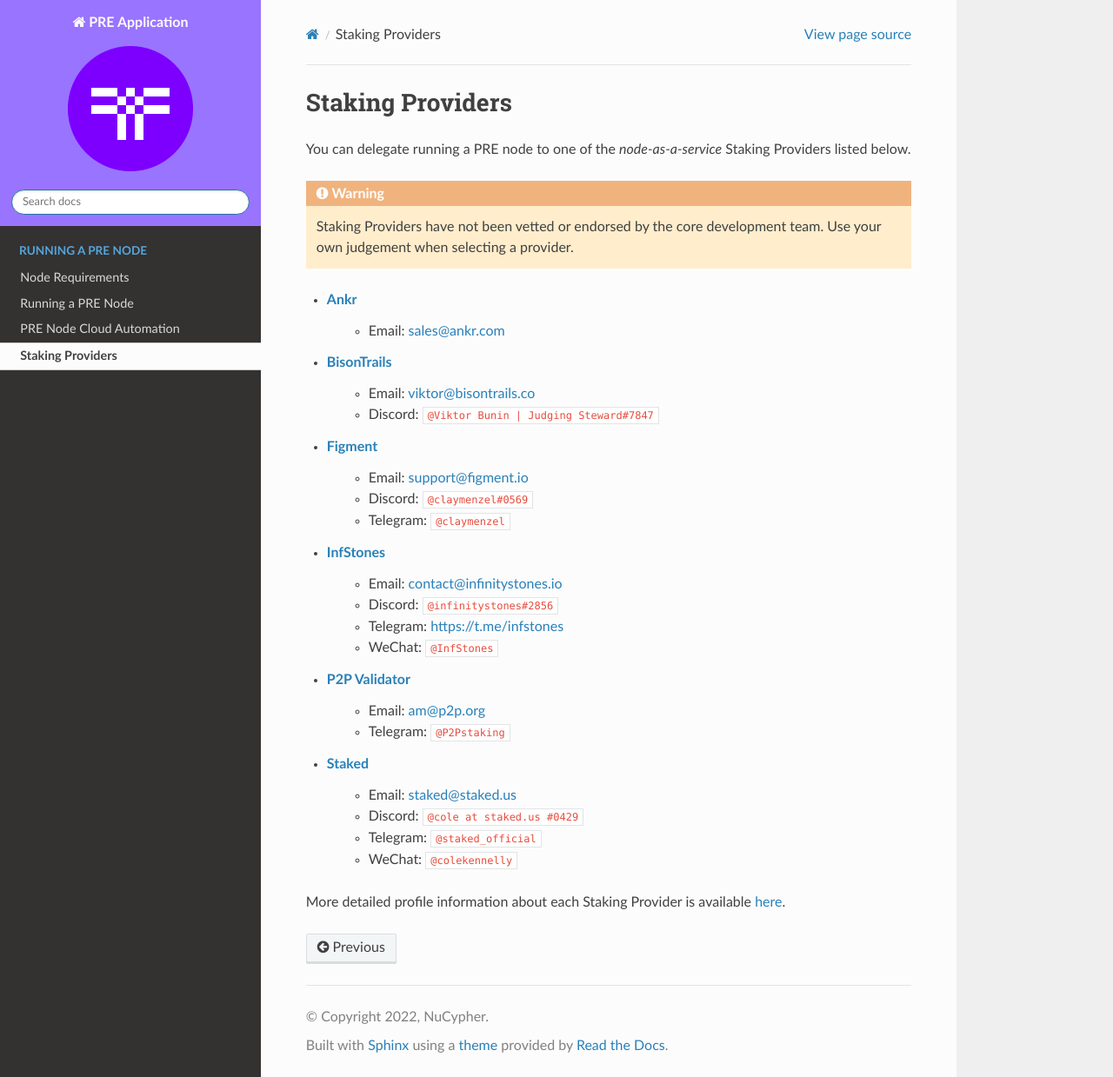
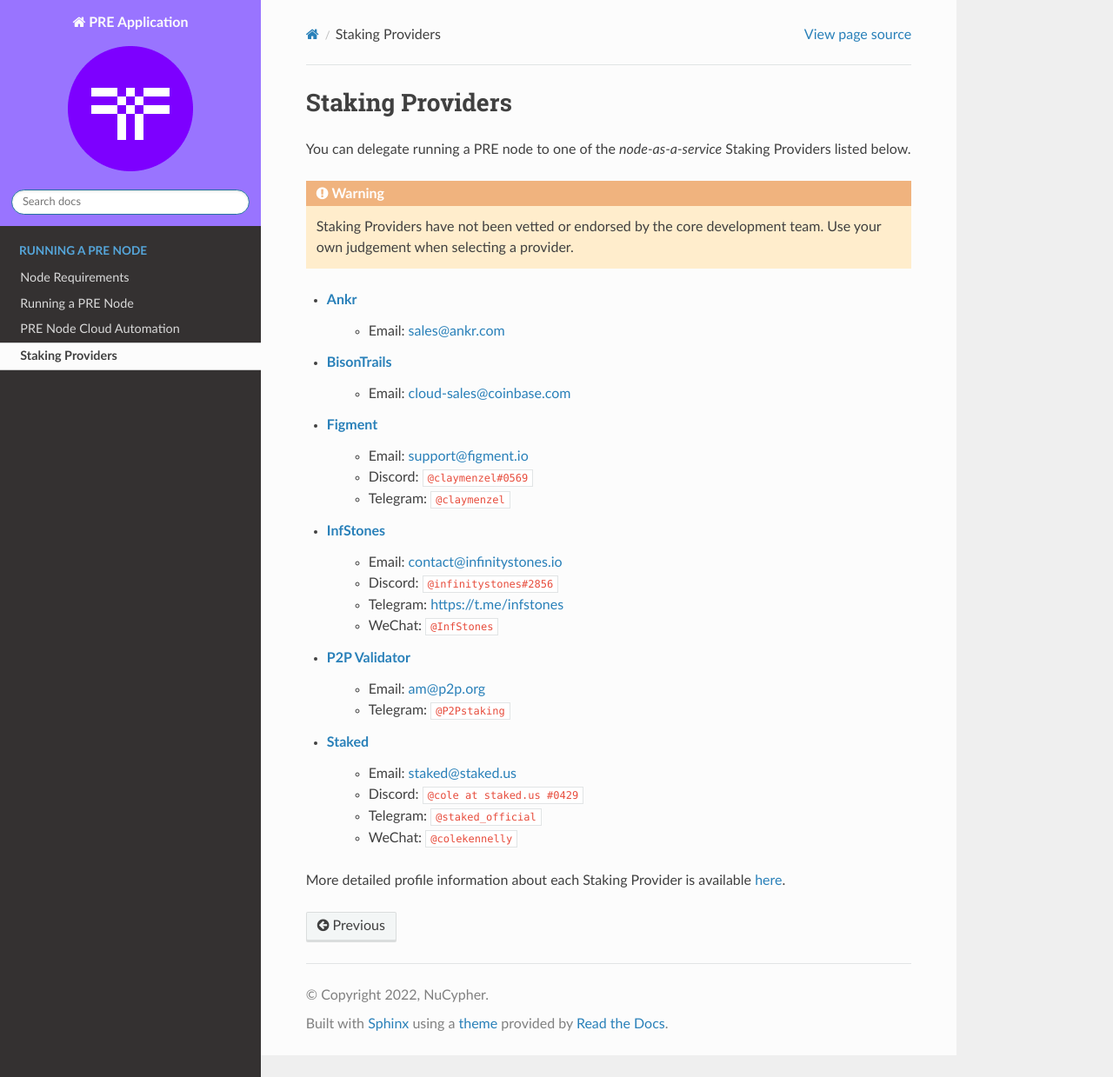
Before and after one commit to nucypher/interim-pre-app-docs, a Sphinx documentation site: the page built from docs/source/node_operation/node_providers.rst, in a window 1280 px wide and 1239 px high. Shown: the whole window at 87% size. Built offline with Sphinx 7.4.7 and the Read the Docs theme 2.0.0, drawn with Linux system fonts in a browser that asks for light colours.

Commit message:
Update BisonTrails contact email.

```diff
--- a/docs/source/node_operation/node_providers.rst
+++ b/docs/source/node_operation/node_providers.rst
@@ -14,8 +14,7 @@
 * `Ankr <https://www.ankr.com>`_
     * Email: sales@ankr.com
 * `BisonTrails <https://bisontrails.co/>`_
-    * Email: viktor@bisontrails.co
-    * Discord: ``@Viktor Bunin | Judging Steward#7847``
+    * Email: cloud-sales@coinbase.com
 * `Figment <https://figment.io/>`_
     * Email: support@figment.io
     * Discord: ``@claymenzel#0569``
```
